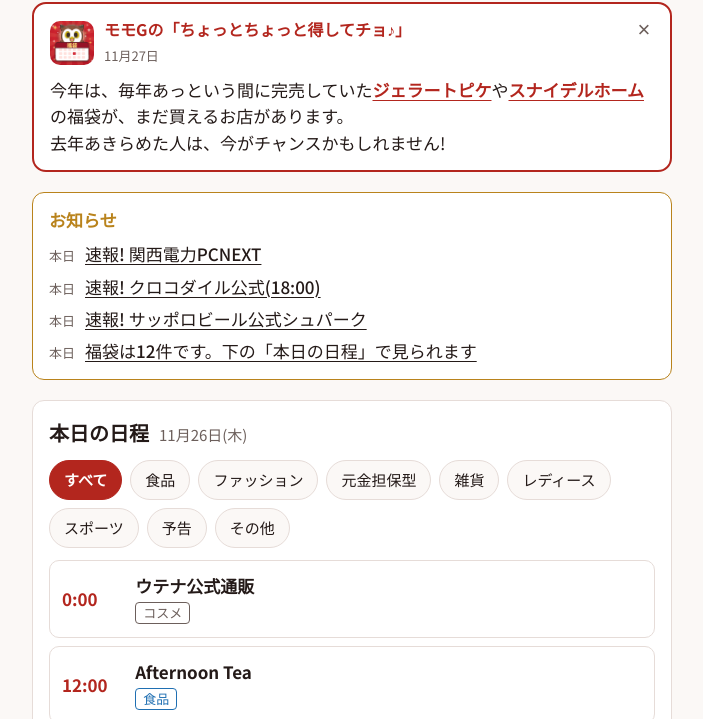
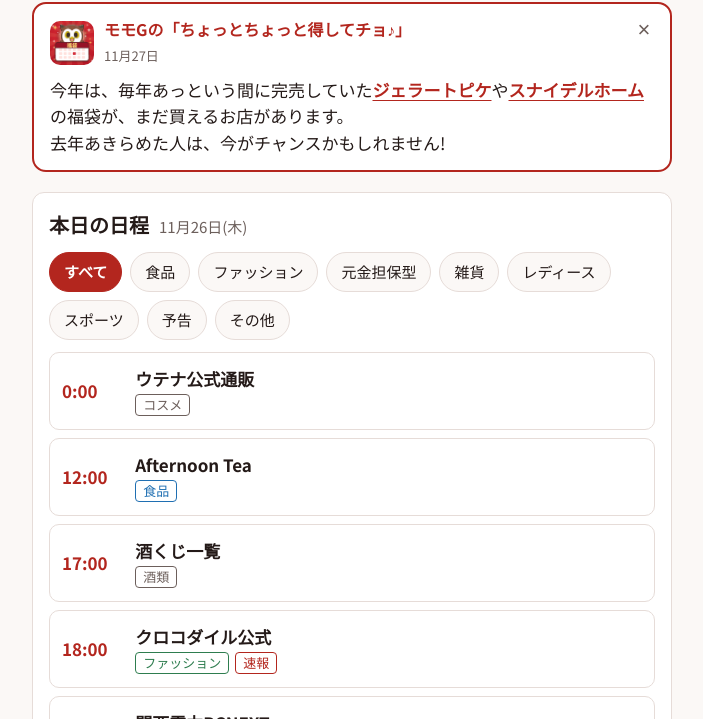
Before and after one commit to happybag-calendar/fukubukuro-app, a plain HTML site: page index.html in a window 1280 px wide. Shown: the part 71-790 px from the top of the page, without its empty margins (288-991 px from the left). Drawn offline with Linux system fonts and the light colour scheme.

Commit message:
Add files via upload

```diff
--- a/index.html
+++ b/index.html
@@ -123,12 +123,6 @@ ul.list{list-style:none;margin:0;padding:0;display:flex;flex-direction:column;ga
   <a class="mlink" id="momoLink" target="_blank" rel="noopener" hidden>くわしく見る ↗</a>
   <button class="mx" id="momoClose" type="button" aria-label="このお知らせを閉じる">×</button>
 </section>
-
-<section class="news" id="newsBox" aria-label="お知らせ" hidden>
-  <h2>お知らせ</h2>
-  <ul id="news"></ul>
-</section>
-
 <section class="panel" aria-live="polite">
   <div class="dayhead"><h2 id="dayTitle">本日の日程</h2><span class="sub" id="daySub"></span></div>
   <div class="filters" id="filters" role="group" aria-label="ジャンルで絞る"></div>
@@ -153,14 +147,12 @@ ul.list{list-style:none;margin:0;padding:0;display:flex;flex-direction:column;ga
 <p class="note">福袋カレンダー(happy-bag.biz)の日程表をもとにしています。日程は変わることがあります。</p>
 </main>
 <script src="calendar_data.js"></script>
-<script src="news.js"></script>
 <script src="momo.js"></script>
 <script src="genres_data.js"></script>
 <script>
 var BASE="https://happy-bag.biz/";
 var PAL=["--g1","--g2","--g3","--g4","--g5","--g6"];
 var ENTRIES=(window.CAL_DATA&&window.CAL_DATA.entries)||[];
-var NEWS=window.NEWS||[];
 var $=function(id){return document.getElementById(id)};
 // ジャンル: 件数の多い順に6つまで色を付け、それ以外は「その他」にまとめる
 var counts={}; ENTRIES.forEach(function(r){r.genres.forEach(function(g){if(g!=="予告")counts[g]=(counts[g]||0)+1;});});
@@ -223,38 +215,6 @@ function renderGrid(){
   })(d);}
 }
 function shift(n){view.m+=n;if(view.m<1){view.m=12;view.y--;}if(view.m>12){view.m=1;view.y++;}renderGrid();}
-function autoNews(){
-  // 次の印がある、今日と明日の福袋を、自動でお知らせにする(ジャンルの「元金担保型」も印として見る)
-  var MARK=["速報","抽選","元金担保型","人気","更新"];
-  var tomorrow=new Date(today.getFullYear(),today.getMonth(),today.getDate()+1);
-  var tk=key(tomorrow.getFullYear(),tomorrow.getMonth()+1,tomorrow.getDate());
-  var out=[];
-  ENTRIES.forEach(function(r){
-    if(r.date!==todayKey&&r.date!==tk)return;
-    var all=r.tags.concat(r.genres);
-    var m=MARK.filter(function(t){return all.indexOf(t)>=0});
-    if(!m.length)return;
-    var p=r.date.split("-");
-    out.push({rank:MARK.indexOf(m[0]),row:[r.date===todayKey?"本日":"明日",m.join("・")+"! "+r.shop+(r.time?"("+r.time+")":""),r.link]});
-  });
-  out.sort(function(a,b){return a.rank-b.rank});
-  var rows=out.slice(0,8).map(function(o){return o.row});
-  var n=byDay(todayKey).length;
-  if(n)rows.push(["本日","福袋は"+n+"件です。下の「本日の日程」で見られます","#"]);
-  return rows;
-}
-function renderNews(){
-  var ul=$("news"); ul.innerHTML="";
-  var list=NEWS.concat(autoNews());
-  if(!list.length){$("newsBox").hidden=true;return;}
-  $("newsBox").hidden=false;
-  list.forEach(function(n){
-    var li=document.createElement("li"), d=document.createElement("span"), a=document.createElement("a");
-    d.className="nd"; d.textContent=n[0]; a.textContent=n[1];
-    if(n[2]==="#"){a.href="#dayTitle";}else{a.href=BASE+n[2]; a.target="_blank"; a.rel="noopener";}
-    li.appendChild(d); li.appendChild(a); ul.appendChild(li);
-  });
-}
 var GROUPS=[
 ["ファッション",["メンズ","レディース","キッズ・ベビー","バッグ・小物","靴・シューズ","時計・腕時計","インナー・靴下"]],
 ["食品・飲み物",["食品","スイーツ・お菓子","水・お茶・紅茶","ワイン・ビール・洋酒","日本酒・焼酎"]],
@@ -316,7 +276,7 @@ function renderMomo(){
   $("momoClose").onclick=function(){$("momoBox").hidden=true;try{localStorage.setItem(KEY,sig);}catch(e){}};
   $("momoBox").hidden=false;
 }
-renderMomo(); renderNews(); renderFilters(); renderDay(); renderGrid();
+renderMomo(); renderFilters(); renderDay(); renderGrid();
 if("serviceWorker" in navigator){window.addEventListener("load",function(){navigator.serviceWorker.register("sw.js").catch(function(){});});}
 </script>
 </body>
--- a/sw.js
+++ b/sw.js
@@ -1,5 +1,5 @@
 /* 画面の部品は保存して素早く開き、データ(calendar_data.js, news.js)は、つながるときは常に最新を取る */
-var CACHE = "fukubukuro-v9";
+var CACHE = "fukubukuro-v10";
 var SHELL = ["./", "index.html", "manifest.webmanifest", "icons/icon-192.png", "icons/icon-512.png"];
 self.addEventListener("install", function (e) {
   e.waitUntil(caches.open(CACHE).then(function (c) { return c.addAll(SHELL); }));
```
